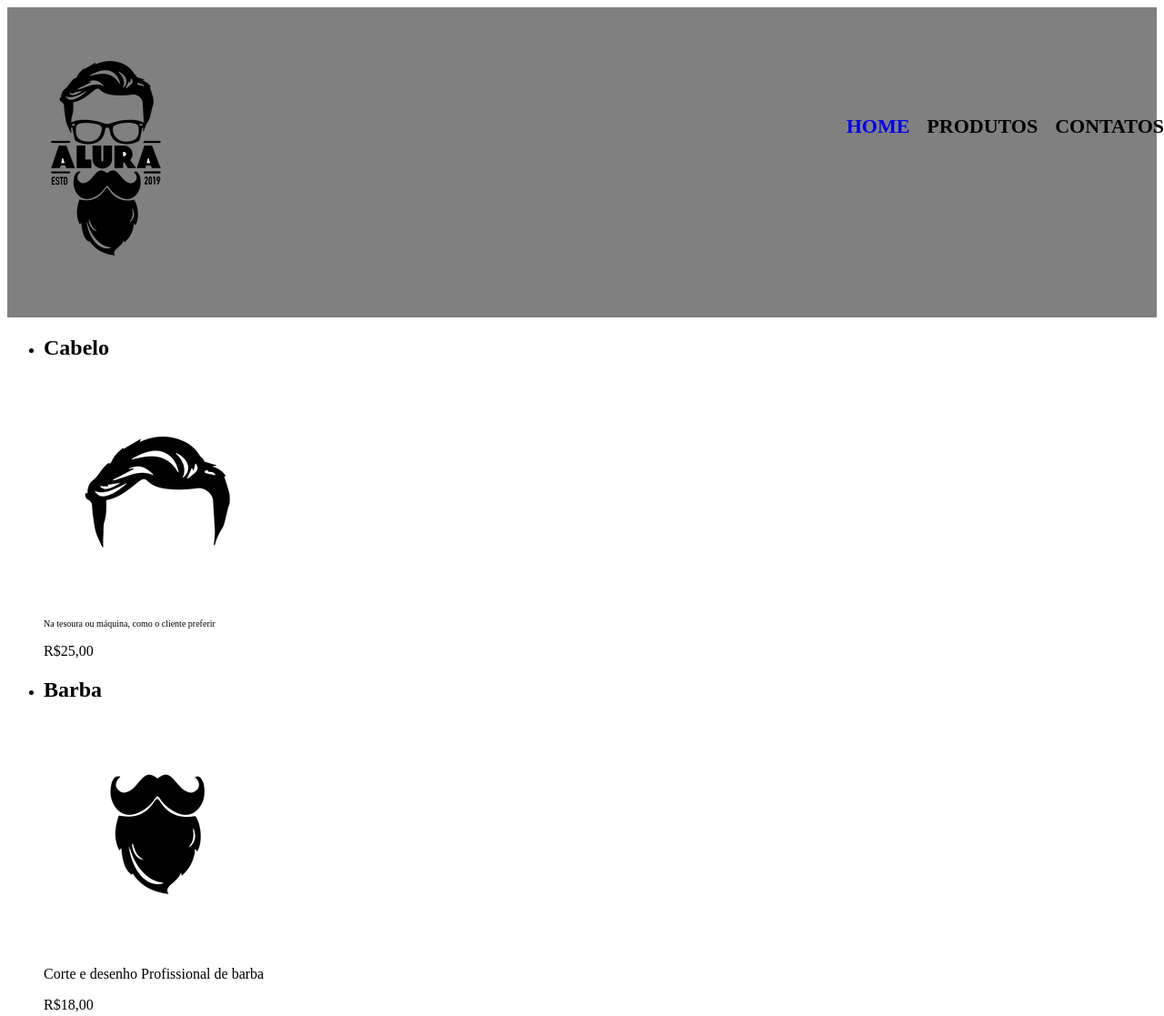
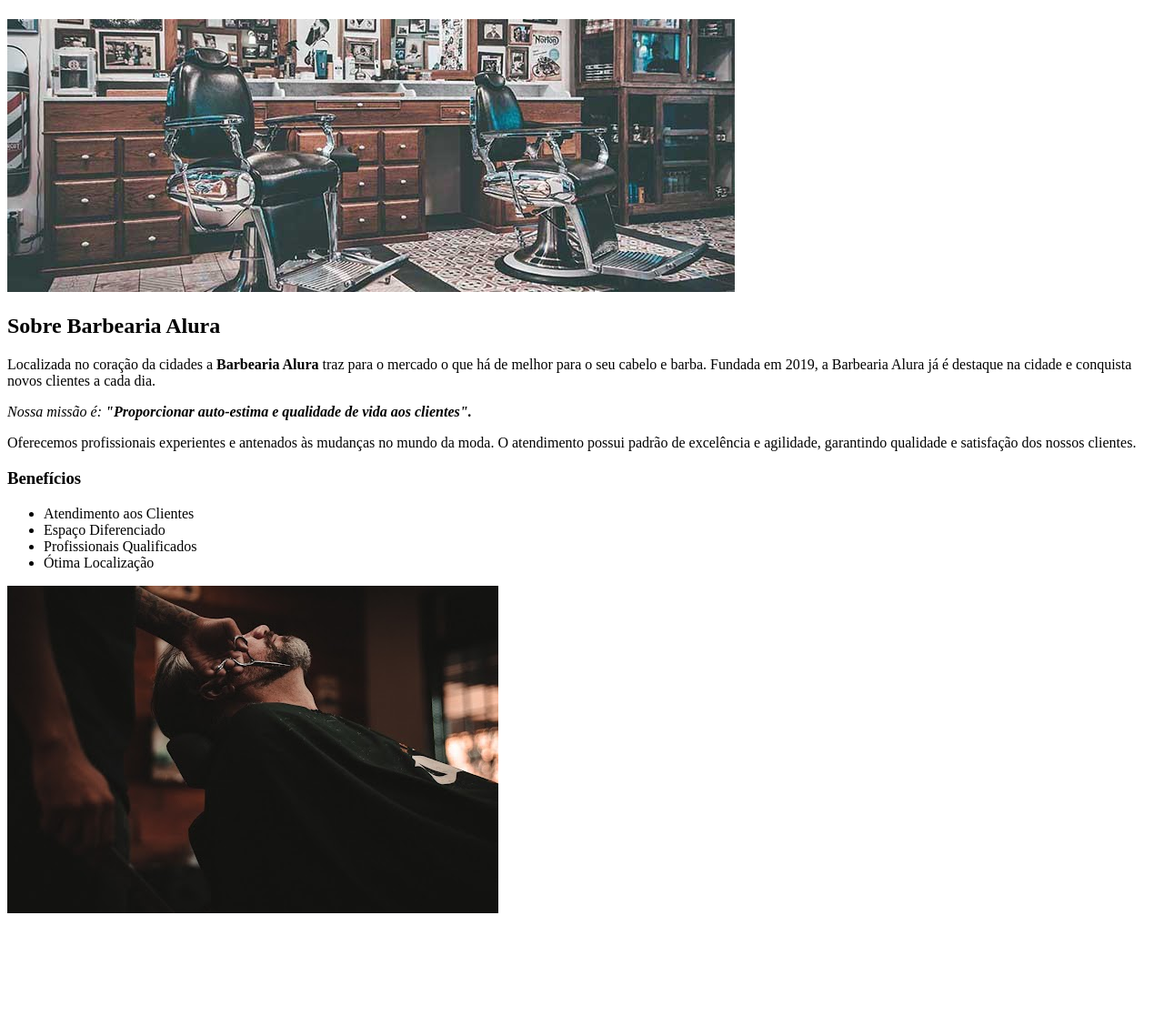
Before and after one commit to cassssssssssssssssssiiiiiuuuuuuu/Aarbearia-Alura-Gustavo, a plain HTML site: page index.html in a window 1280 px wide. Shown: the top 1117 px of the page at 91% size. After the commit the page ends 1016 px from the top, so only its background shows below. Drawn offline with Linux system fonts and the light colour scheme.

Commit message:
index.html

```diff
--- a/index.html
+++ b/index.html
@@ -4,70 +4,38 @@
     <meta charset="UTF-8">
     <meta http-equiv="X-UA-Compatible" content="IE=edge">
     <meta name="viewport" content="width=device-width, initial-scale=1.0">
-     <title>HOME</title>
+    <title>BARBEARIA ALURA</title>
     <link rel="stylesheet" href="style.css">
 </head>
 <body>
 
-<header class="cabeçalho">
+   <h1 class="titulo-principal"></h1>
 
-    <div>
+    <img class="imagem" src="banner.jpg" alt="">
 
+    <div class="principal">
 
-        <h1><img src="logo.png" alt="" srcset=""></h1>
+    <h2 class="titulo">Sobre Barbearia Alura</h2>
 
-        <nav>
-        <ul>
+    <p></p>
+<p>Localizada no coração da cidades a <strong>Barbearia Alura </strong> traz para o mercado o que há de melhor para o seu cabelo e barba. Fundada em 2019, a Barbearia Alura já é destaque na cidade e conquista novos clientes a cada dia.</p>
+ <p><em>Nossa missão é:<strong class= "destaque"> "Proporcionar auto-estima e qualidade de vida aos clientes".</strong></em></p>
 
-        <li><a href="https://cassssssssssssssssssiiiiiuuuuuuu.github.io/Aarbearia-Alura-Gustavo/">HOME</a></li>
-        <li><a herf="">PRODUTOS</a></li>
-        <li><a herf="">CONTATOS</a></li>
-        </ul>
-    </nav>
+   <p>Oferecemos profissionais experientes e antenados às mudanças no mundo da moda. O atendimento possui padrão de excelência e agilidade, garantindo qualidade e satisfação dos nossos clientes.</p>
 
 </div>
 
 
-</header>
+   <h3 class="alinhar">Benefícios</h3>
 
-<main>
-
-    <ul class="PRODUTOS">
-    <li>
-
-        <h2>Cabelo</h2>
-        <img src="cabelo.jpg" alt="">
-        <p class="descricao">Na tesoura ou máquina, como o cliente preferir</p>
-        <p>R$25,00</p>
-
-    </li>
-
-    <li>
-
-        <h2>Barba</h2>
-        <img src="barba.jpg" alt="">
-        <p classs="descricao">Corte e desenho Profissional de barba</p>
-        <p>R$18,00</p>
-
-    </li>
-
-    <li>
-
-         <h2>cabelo+barba</h2>
-         <img src="cabelo+barba.jpg" alt="">
-         <p class="descricao">Pacote completo de cabelo e barba</p>
-         <p>R$35,00</p>
-
-     </li>
-
+   <ul class="lista">
+<li>Atendimento aos Clientes</li>
+<li>Espaço Diferenciado</li>
+<li>Profissionais Qualificados</li>
+<li>Ótima Localização</li>
    </ul>
 
-</main>
 
-<footer>
-    <img src="logo-branco.png" alt="">
-    <p class="rodape">Copyrigth Barbearia Aarbearia-Alura-Gustavo</p>
-</footer>
+<img class="imagem_beneficio" src="beneficios.jpg" alt="">
 </body>
-
 </html>
```
Lines whose indentation alone changed are shown as unchanged.
